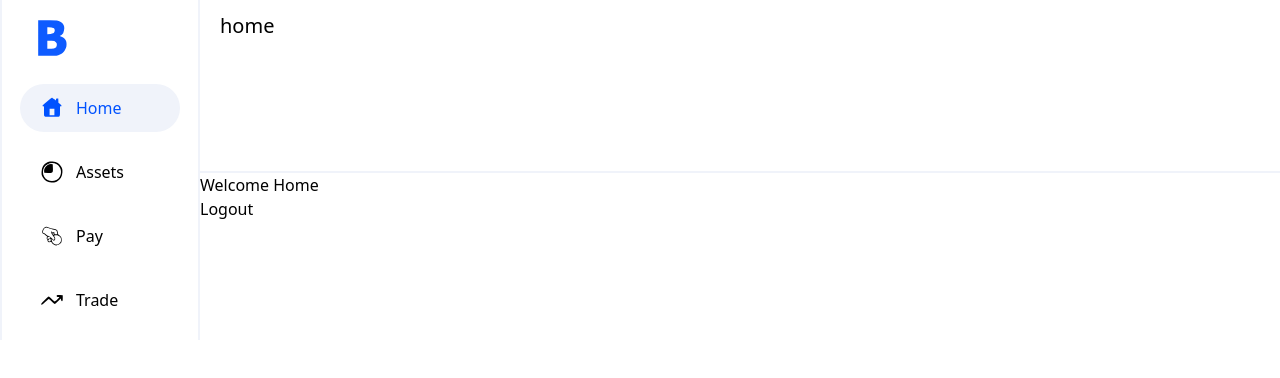
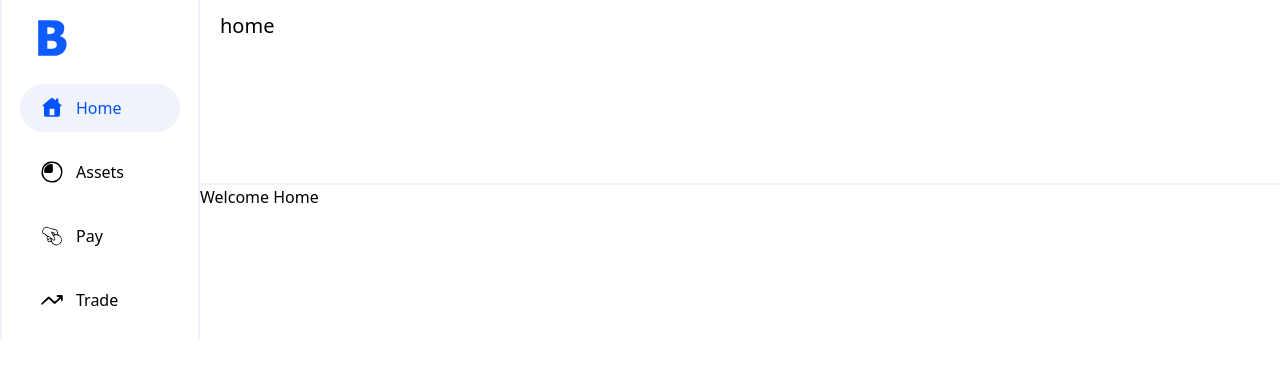
Before and after one commit to earool/basecoin_coinbase_clone, a React (Vite) app: page /home in a window 1280 px wide. Shown: the top 378 px of the page. Built offline with nearby package versions, Linux system fonts and the light colour scheme; no server answers; sample sign-in values are in the browser's storage.

Commit message:
refactor: rename Home.jsx to HomePage.jsx

```diff
--- a/src/App.jsx
+++ b/src/App.jsx
@@ -5,7 +5,7 @@ import Start from './pages/starting_pages/Start';
 import Signup from './pages/starting_pages/Signup';
 import Signin from './pages/starting_pages/Signin';
 import Root from './pages/protected_pages/Root';
-import Home from './pages/protected_pages/Home';
+import HomePage from './pages/protected_pages/HomePage';
 import useAuth from './hooks/useAuth';
 
 const router = createBrowserRouter([
@@ -27,7 +27,7 @@ const router = createBrowserRouter([
     children: [
       {
         path: 'home',
-        element: <Home />,
+        element: <HomePage />,
       },
     ],
   },
--- a/src/pages/protected_pages/Home.jsx
+++ /dev/null
@@ -1,39 +0,0 @@
-import React from 'react';
-import { useDispatch } from 'react-redux';
-import { useNavigate } from 'react-router-dom';
-import { signOut } from 'firebase/auth';
-import { auth } from '../../firebase';
-
-import { resetUserData } from '../../store/userSlice';
-
-function Home() {
-  const navigate = useNavigate();
-  const dispatch = useDispatch();
-
-  const handleLogout = () => {
-    signOut(auth)
-      .then(() => {
-        // Sign-out successful.
-        dispatch(resetUserData());
-        navigate('/');
-        console.log('Signed out successfully');
-      })
-      .catch((error) => {
-        console.log(error);
-      });
-  };
-
-  return (
-    <nav>
-      <p>Welcome Home</p>
-
-      <div>
-        <button type="button" onClick={handleLogout}>
-          Logout
-        </button>
-      </div>
-    </nav>
-  );
-}
-
-export default Home;
--- /dev/null
+++ b/src/pages/protected_pages/HomePage.jsx
@@ -0,0 +1,11 @@
+import React from 'react';
+
+function HomePage() {
+  return (
+    <div>
+      <p>Welcome Home</p>
+    </div>
+  );
+}
+
+export default HomePage;
```
